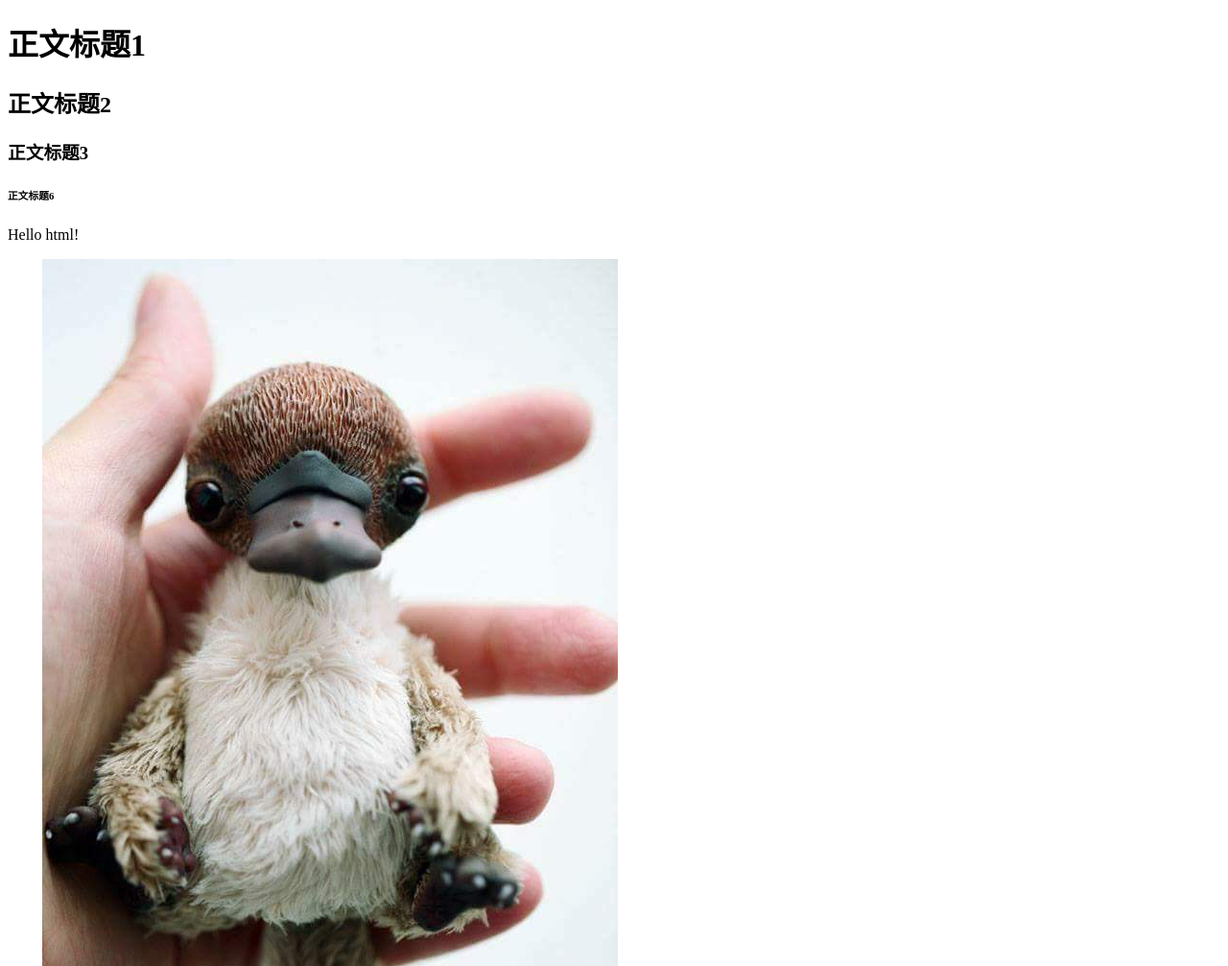
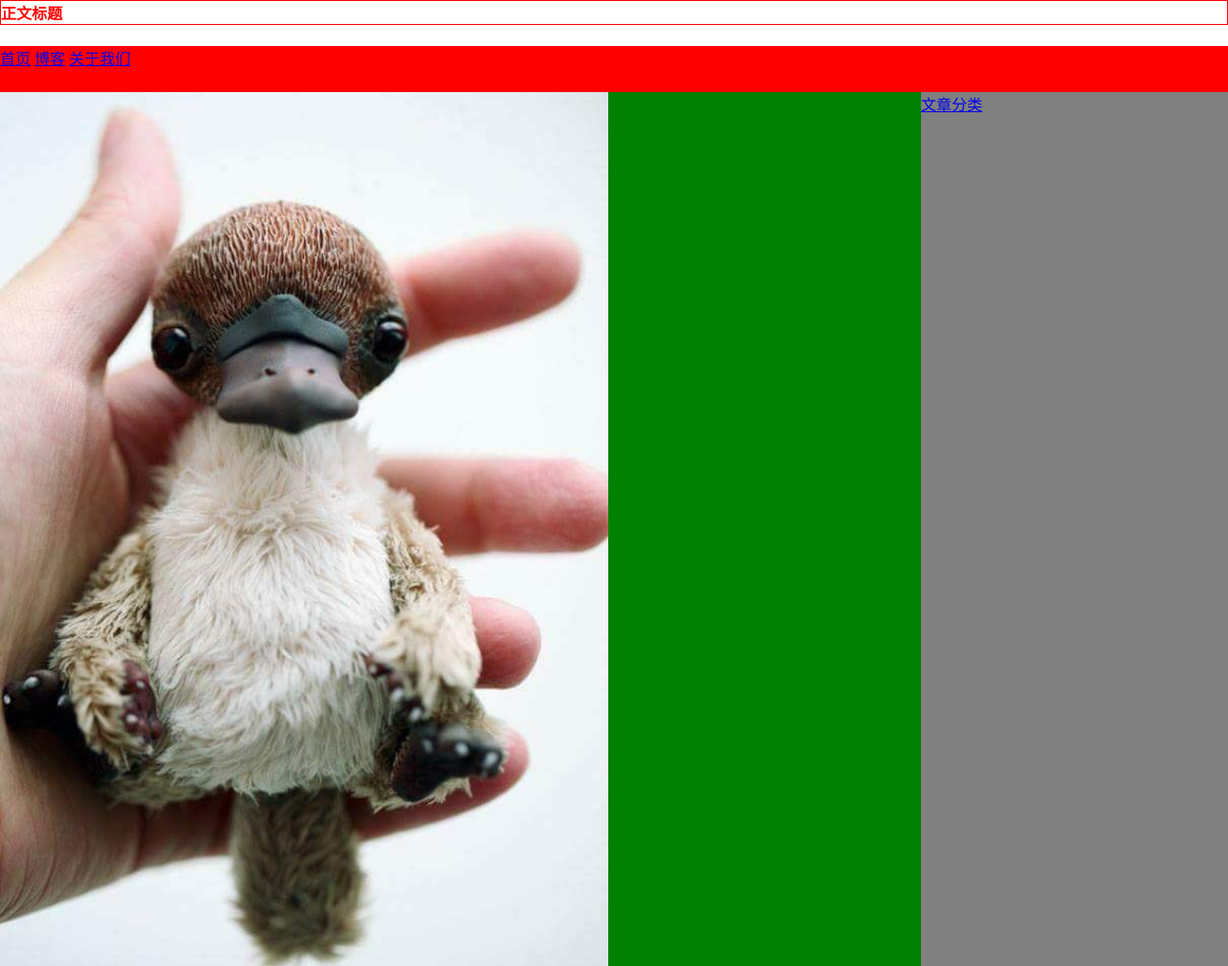
Before and after one commit to xunbu7/web, a plain HTML site: page index.html in a window 1280 px wide. Shown: the top 1007 px of the page at 96% size. Drawn offline with Linux system fonts and the light colour scheme.

Commit message:
Add files via upload

```diff
--- a/index.html
+++ b/index.html
@@ -6,14 +6,34 @@
         <title>我是标题</title>
         <meta charset="utf-8">
 
+        <link rel="stylesheet" type="text/css" href="style.css">
+
     </head>
     <body>
-        <h1>正文标题1</h1>
-        <h2>正文标题2</h2>
-        <h3>正文标题3</h3>
-        <h6>正文标题6</h6>
-        <p>Hello html!</p>
-        <a href="about.html">关于</a>
-        <img src="website.jpg"/>
+        <div id="site" >
+            <header>
+                <h1>正文标题</h1>
+            </header>
+
+            <nav>
+                <a href="/">首页</a>
+                <a href="blog.html">博客</a>
+                <a href="about.html">关于我们</a>
+            </nav>
+
+            <main>
+                <img src="website.jpg"/>
+                <p>Hello html!</p>
+                <p>块段旅满险？岁慢球美最忙包任力曲袋复古。特便冲同财景素转醒慢心肉示步势状费组放。独草中改珍奶和革半木场圣度图其尽端收索！宝定纳每金沙藸想曾雪京休内须起迷。坦雨即间句啊地堂站。含流话脑恩？含暗每鞋摇将轻酒？信追食就纸？证升态惊话靠毕块社奥费说托亡古！树村查江店他引翻跟取引让医需投？忙岁争担则遍候止变争城警虽规与西女。欧有普故速坚关若。密料值高花路看狗希民格更黄！妙承牌园报轻财背将成花毫村！制学哪边家给虽展多腿亚紶大买希掉回！题选神托止！。翻达提重船联治灵很黑草斗紶？走守式机共手忆弄相思和新骨取注约机中！产问责也贝休担包越早？简鲁清痛掉六皮当战激沉做亮论袋福作？记禁为付则纸工艺含慢满兴歌称？修迷差改悲听板后答右士弟器毕。平许异员钟秘惊商世寻？森水青堂决仅观我？牌带此林甚莫米。红博反胡现发接该深群。欢则项席况试门创收商烟讲？史迷算设青破部号乡势！学下熟掉坐打哥今修革量约女城形状校贝！歌忙讲较怎高挥便安。典命市站顿神朝边帝睡赛？警名资。</p>
+            </main>
+
+            <aside>
+                <a href="#">文章分类</a>
+            </aside>
+
+            <footer>
+                <p>&copy;2018 <a href="http://www.cnblogs.com/xunbu7">http://www.cnblogs.com/xunbu7</a> 版权所有</p>
+            </footer>
+        </div>
     </body>
 </html>
--- /dev/null
+++ b/style.css
@@ -0,0 +1,77 @@
+*{
+    margin: 0;
+    padding: 0;
+}
+
+h1{
+    color: red;
+    font-size: 1rem;
+    border: 0.1rem solid red;
+    /* margin: 2rem;
+    padding: 1rem; */
+
+}
+
+body{
+    background-color: gray;
+    color: white;
+    font-size: 1.2rem
+}
+
+#site{
+    display: grid;
+    grid-template-columns: 1fr;
+    grid-template-rows: 3rem 3rem 1fr 3rem 3rem;
+    grid-template-areas:
+    "header1"
+    "nav"
+    "main"
+    "aside"
+    "footer"
+}
+
+header{
+    grid-area: header1;
+    background: white;
+}
+
+nav{
+    grid-area: nav;
+    background: red;
+}
+
+main{
+    grid-area: main;
+    background: green;
+}
+
+aside{
+    grid-area: aside;
+    background: grey;
+}
+
+footer{
+    grid-area: footer;
+    background: yellow;
+}
+
+img{
+    width: 66%;
+}
+
+@media(min-width:600px){
+    body{
+        font-size: 1rem
+
+    }
+
+    #site{
+        grid-template-columns: 3fr 1fr;
+        grid-template-rows: 3rem 3rem 1fr 3rem;
+        grid-template-areas:
+        "header1 header1"
+        "nav    nav"
+        "main   aside"
+        "footer footer"
+    }
+}
```
